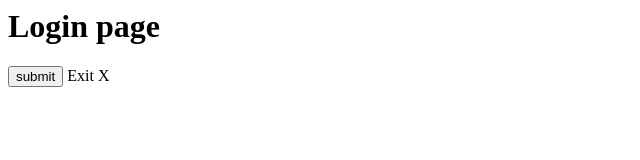
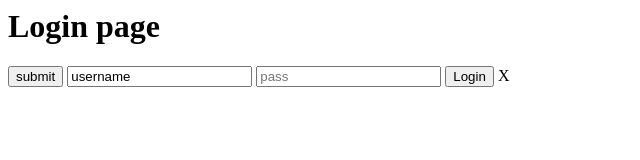
Before and after one commit to Ramkishan01997/git_test, a plain HTML site: page index.html in a window 1280 px wide. Shown: the whole page, without its empty margins (0-640 px from the left). Drawn offline with Linux system fonts and the light colour scheme.

Commit message:
added login button & password field

```diff
--- a/index.html
+++ b/index.html
@@ -4,8 +4,12 @@
 <body>
 <h1>    Login page</h1>
 <input type="button" value="submit"/>
+</hr>
+<input type="text" value="username"/>
+<input type="password" placeholder="pass"/>
+<input type="button" value="Login"/>
 
-Exit</body>
+</body>
 
 
 X
```
